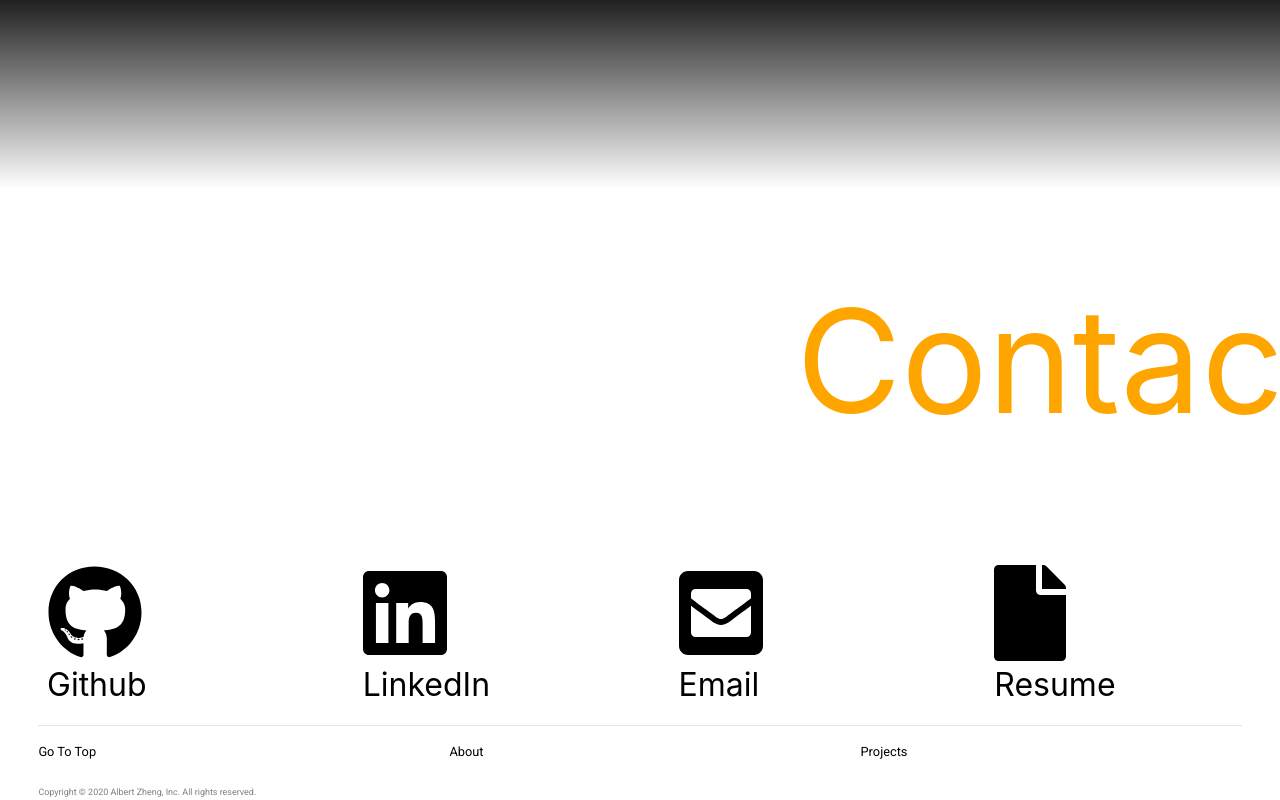
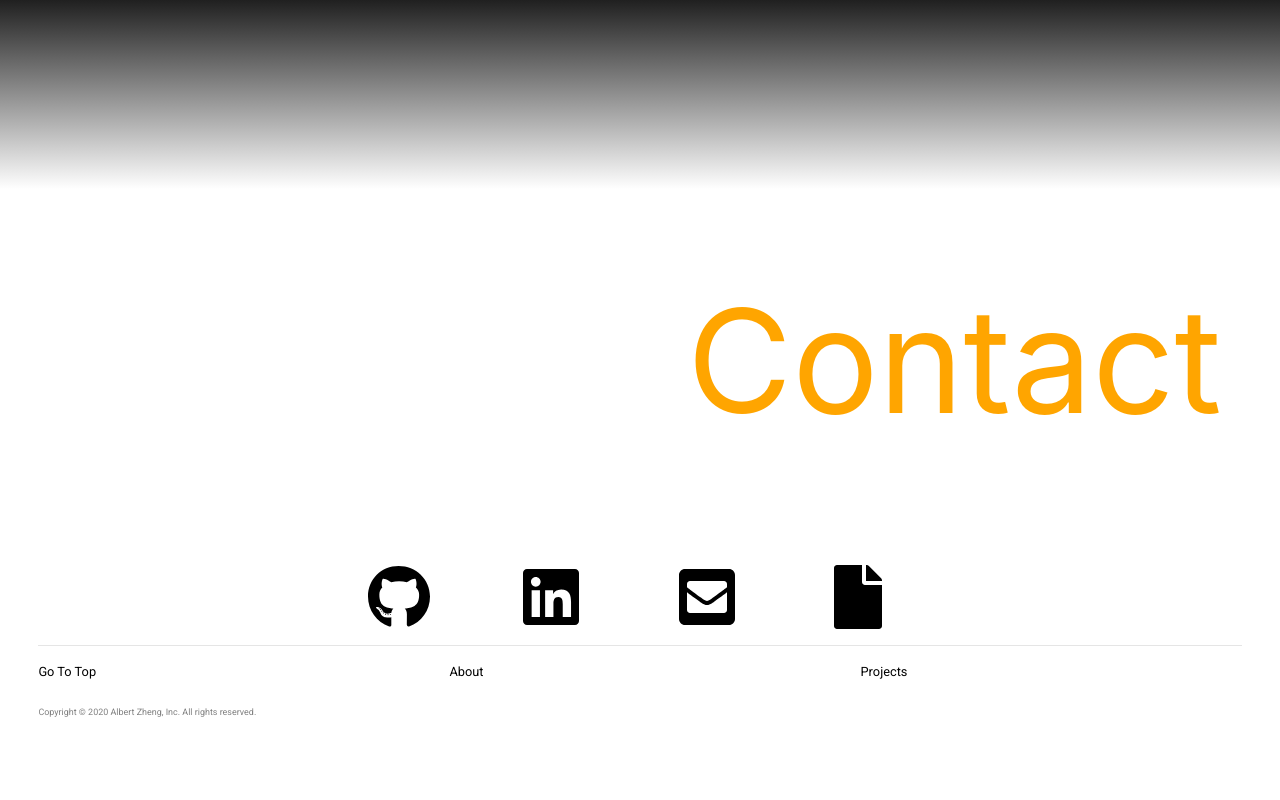
Before and after one commit to albertzed2000/PersonalSite, a React (Create React App) app in the folder my-app/: page / in a window 1280 px wide. Shown: the part 4328-5128 px from the top of the page. After the commit the page ends 5048 px from the top, so only its background shows below. Built offline with nearby package versions, Linux system fonts and the light colour scheme.

Commit message:
edited resume, change contact layout

```diff
--- a/my-app/src/parts/5Contact/Contact.css
+++ b/my-app/src/parts/5Contact/Contact.css
@@ -2,6 +2,7 @@
 
     background-color: white;
     color: black;
+
 }
 
 .contact-jumbo{
@@ -13,7 +14,7 @@
 
 .icon{
 
-    font-size: 12vh;
+    font-size: 8vh;
 }
 
 .icon:hover{
@@ -27,12 +28,13 @@
 
 .icon-text{
 
-    font-size: 4vh;
+    font-size: 3vh;
 }
 
 .icon-row{
 
     margin-left: 4vh;
+    padding: 0 25vw;
 }
 
 /*applies only to portrait-oriented devices*/
--- a/my-app/src/parts/5Contact/Contact.js
+++ b/my-app/src/parts/5Contact/Contact.js
@@ -25,12 +25,12 @@ class Contact extends React.Component{
         <div className="contact-whole" style={{"overflow-x": "hidden", "overflow-y": "hidden"}}>
 
             <Row>
-                <Col md={7}>
+                <Col md={6}>
 
                 </Col>
 
 
-                <Col md={5}>
+                <Col md={6}>
                     <div>
                         <ContactJumbo />
                     </div>
@@ -40,12 +40,12 @@ class Contact extends React.Component{
             <Row className="icon-row">
                 <Col md={3}>
                     <div className="icon-group">
-                        <a href="https://github.com/albertzed2000" target="blank" style={{color: "black"}}>
+                        <a alt="hello" href="https://github.com/albertzed2000" target="blank" style={{color: "black"}}>
                         <FontAwesomeIcon className="icon" icon={faGithub}/>
                         </a>
-                        <div className="icon-text">
+                        {/* <div className="icon-text">
                         Github
-                        </div>
+                        </div> */}
                     </div>
                 </Col>
 
@@ -54,9 +54,9 @@ class Contact extends React.Component{
                         <a href="https://www.linkedin.com/in/albertzed/" target="blank" style={{color: "black"}}>
                         <FontAwesomeIcon className="icon" icon={faLinkedin}/>
                         </a>
-                        <div className="icon-text">
+                        {/* <div className="icon-text">
                         LinkedIn
-                        </div>
+                        </div> */}
                     </div>
                 </Col>
 
@@ -65,9 +65,9 @@ class Contact extends React.Component{
                         <a href="mailto:mralbertzheng@gmail.com" target="blank" style={{color: "black"}}>
                         <FontAwesomeIcon className="icon" icon={faEnvelopeSquare}/>
                         </a>
-                        <div className="icon-text">
+                        {/* <div className="icon-text">
                         Email
-                        </div>
+                        </div> */}
                     </div>
                 </Col>
 
@@ -76,9 +76,9 @@ class Contact extends React.Component{
                         <a href="assets/AlbertZhengResume.pdf" target="blank" style={{color: "black"}}>
                         <FontAwesomeIcon className="icon" icon={faFile}/>
                         </a>
-                        <div className="icon-text">
+                        {/* <div className="icon-text">
                         Resume
-                        </div>
+                        </div> */}
                     </div>
                 </Col>
 
--- a/my-app/src/parts/6Footer/footer.css
+++ b/my-app/src/parts/6Footer/footer.css
@@ -16,6 +16,11 @@ a:visited{
     color: black;
 }
 
+a:hover{
+    color: orange;
+}
+
+
 .footer-copyright{
     font-size: 0.7vw;
     color:grey;
```
Also changed, not shown: 1 other file (tests, documents, lock files or other folders).
